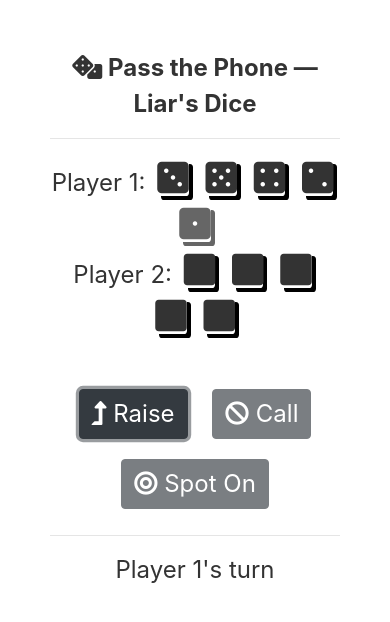
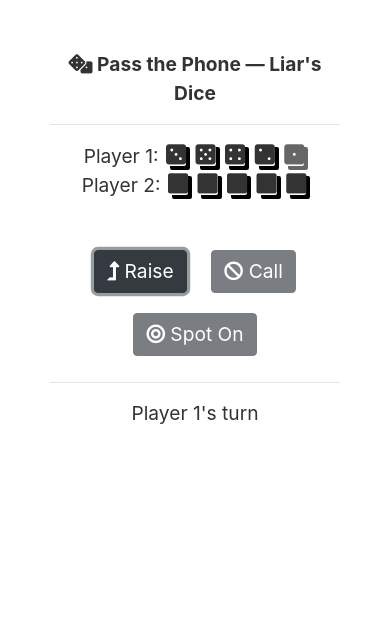
Before and after one commit to justingolden21/liars-dice, a plain HTML site: page index.html in a window 390 px wide. Both pictures are taken after a click on the button "Begin!". Drawn offline with nearby package versions, Linux system fonts and the light colour scheme.

Commit message:
update css for smaller screens

```diff
--- a/styles.css
+++ b/styles.css
@@ -36,3 +36,13 @@ button {
 	color: #666;
 	box-shadow: 4px 4px 0px #666;
 }
+
+@media screen and (max-width: 768px) { /*small*/
+	.fa-dice-one, .fa-dice-two, .fa-dice-three, .fa-dice-four, .fa-dice-five, .fa-dice-six, .fa-square {
+		font-size: 120%;
+		margin: 2px;
+	}
+	p, button, label, h4 {
+		font-size: 120% !important;
+	}
+}
```
